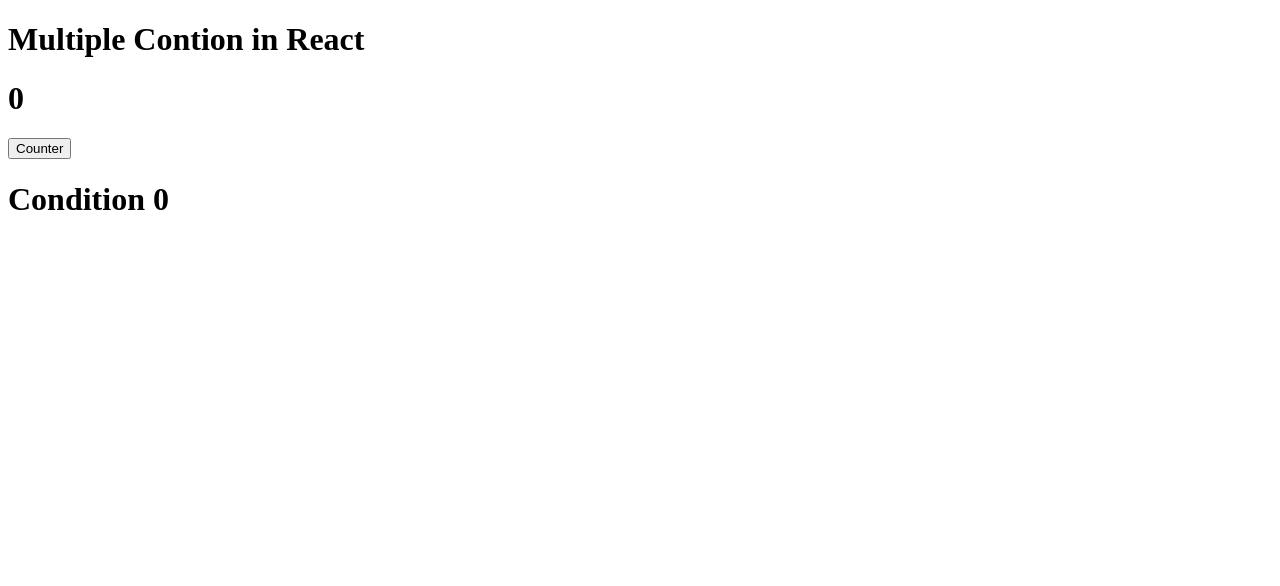
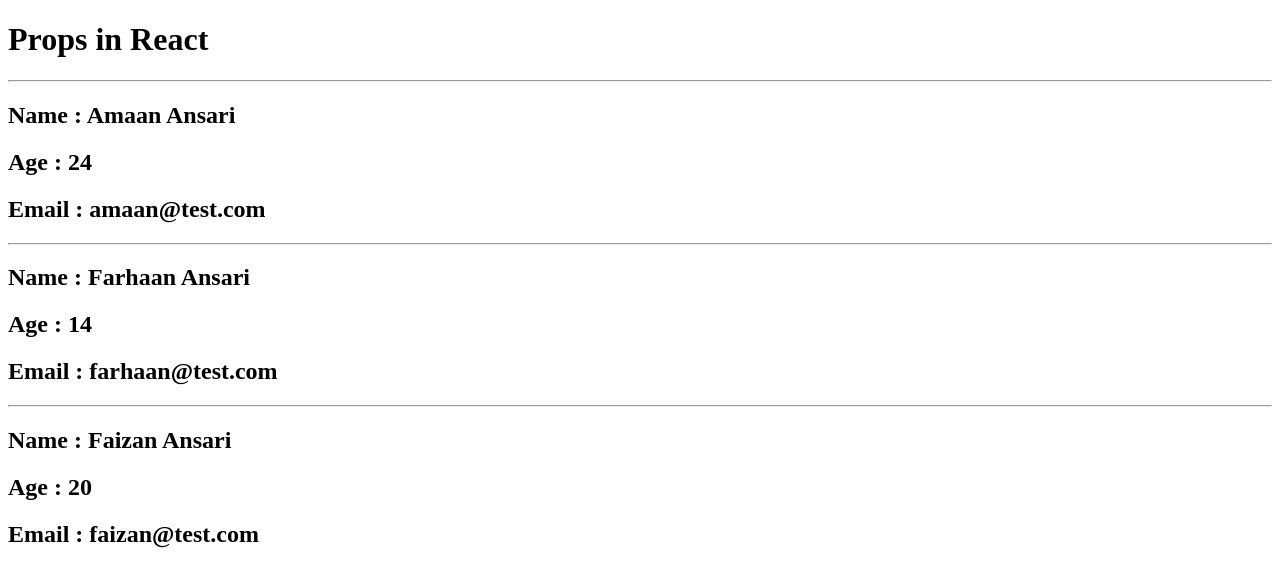
Before and after one commit to Amaan-2469/Learning-React, a React (Vite) app: page / in a window 1280 px wide. Shown: the top 586 px of the page. Built offline with nearby package versions, Linux system fonts and the light colour scheme.

Commit message:
Basic of Props

```diff
--- a/src/App.jsx
+++ b/src/App.jsx
@@ -1,20 +1,32 @@
-import { useState } from "react";
+import User from "./User"
 function App(){
-  const [count,setCount] = useState(0);
-  return(
-    <>
-    <h1>Multiple Contion in React</h1>
-    <h1>{count}</h1>
-    <button onClick={()=> setCount(count + 1)}>Counter</button>
-    {
-      count == 0 ? <h1>Condition 0</h1>
-      :count == 1 ? <h1>Condition 1</h1>
-      :count == 2? <h1>Condition 2</h1>
-      :count == 3? <h1>Condition 3</h1>
-      :count == 4 ? <h1>Condition 4</h1>
-      :<h1>Other Condition</h1>
-    }
-    </>
+  // let userName = "Amaan Ansari";
+  // let age = 24;
+  // let email = "amaan@test.com";
+  let userObject = {
+    name:"Amaan Ansari",
+    age:"24",
+    email:"amaan@test.com"
+  }
+  let userObject2 = {
+    name:"Farhaan Ansari",
+    age:"14",
+    email:"farhaan@test.com"
+  }
+  let userObject3 = {
+    name:"Faizan Ansari",
+    age:"20",
+    email:"faizan@test.com"
+  }
+  return (
+    <div>
+      <h1>Props in React</h1>
+      {/* <User name ="Amaan Ansari" age = {24} email = "amaan@test.com"/> */}
+      {/* <User name = {userName} age = {age} email = {email} /> */}
+      <User user = {userObject} />
+      <User user = {userObject2} />
+      <User user = {userObject3} />
+    </div>
   )
 }
 
--- /dev/null
+++ b/src/User.jsx
@@ -0,0 +1,12 @@
+function User({user}){
+    return(
+        <div>
+            <hr />
+            <h2> Name : {user.name}</h2>
+            <h2>Age : {user.age}</h2>
+            <h2>Email : {user.email}</h2>
+        </div>
+    )
+}
+
+export default User
```
